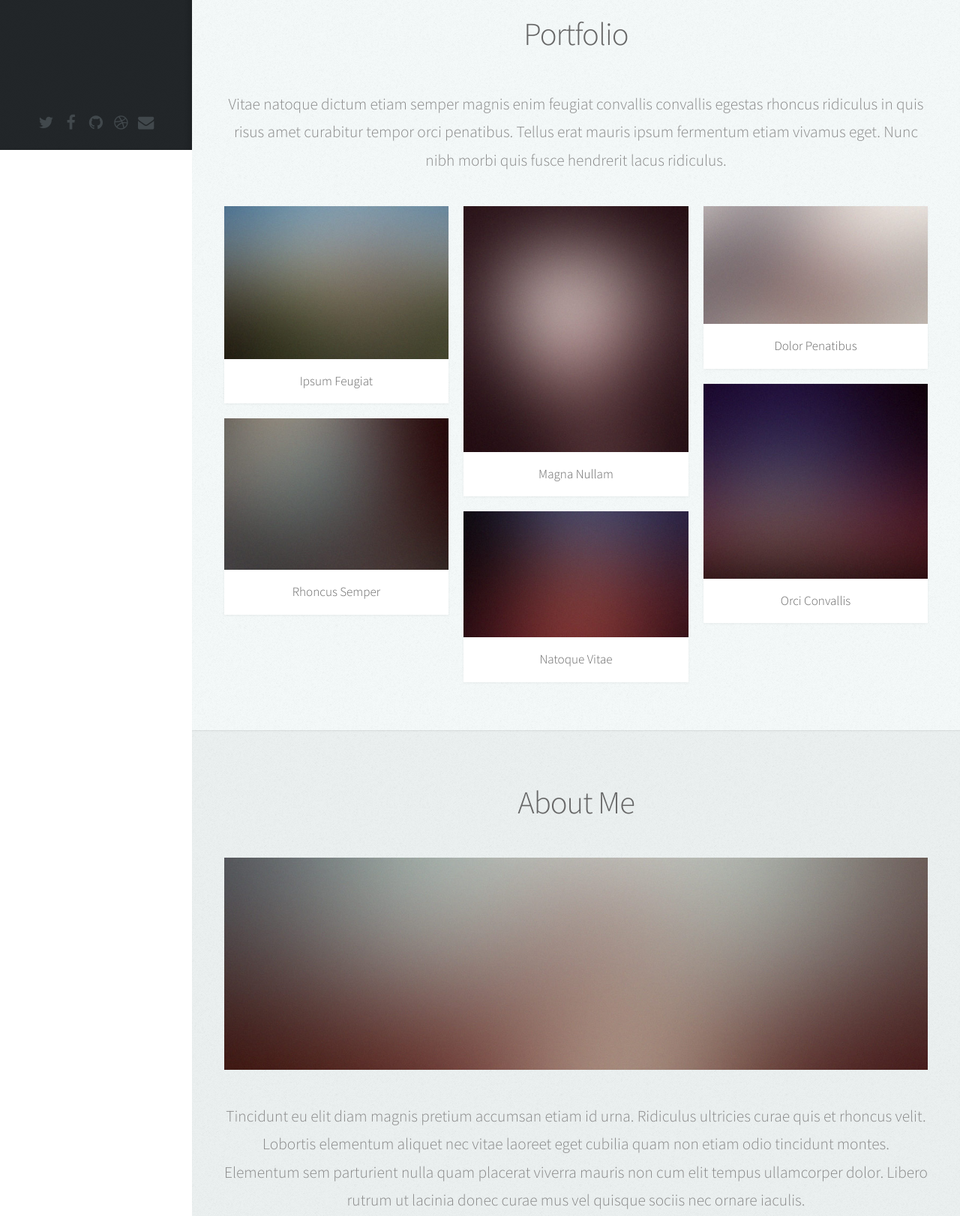
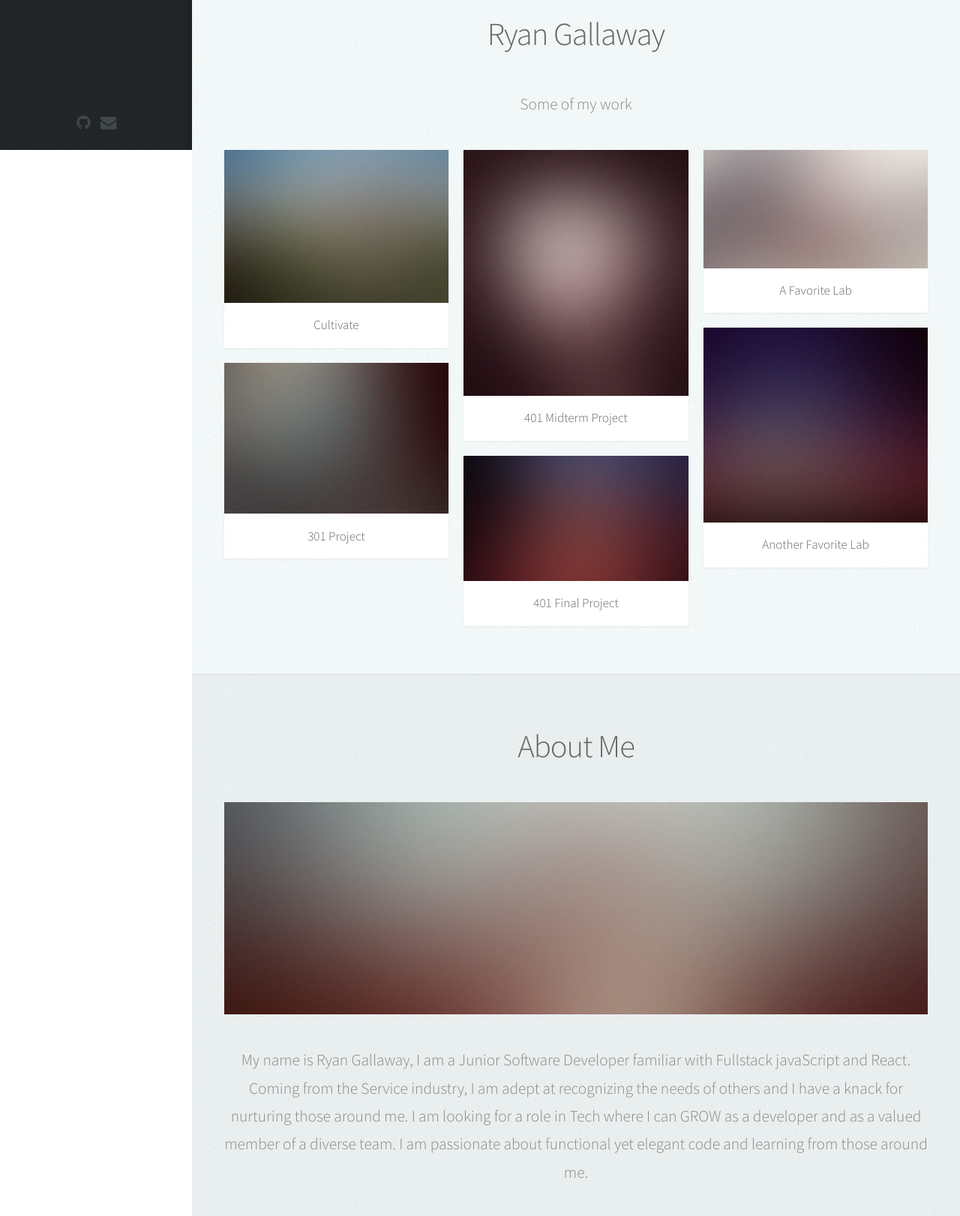
Before and after one commit to rkgallaway/portfolio-301d81, a website: page public/index.html in a window 1280 px wide. Shown: the part 600-2222 px from the top of the page at 75% size. Drawn offline with Linux system fonts and the light colour scheme; files whose address does not match are found by name.

Commit message:
some work done to satisfy lab-04

```diff
--- a/public/index.html
+++ b/public/index.html
@@ -28,8 +28,8 @@
 					<!-- Logo -->
 						<div id="logo">
 							<span class="image avatar48"><img src="images/avatar.jpg" alt="" /></span>
-							<h1 id="title">Jane Doe</h1>
-							<p>Hyperspace Engineer</p>
+							<h1 id="title">Ryan Gallaway</h1>
+							<p>Software Developer</p>
 						</div>
 
 					<!-- Nav -->
@@ -48,11 +48,11 @@
 
 					<!-- Social Icons -->
 						<ul class="icons">
-							<li><a href="#" class="icon fa-twitter"><span class="label">Twitter</span></a></li>
-							<li><a href="#" class="icon fa-facebook"><span class="label">Facebook</span></a></li>
-							<li><a href="#" class="icon fa-github"><span class="label">Github</span></a></li>
-							<li><a href="#" class="icon fa-dribbble"><span class="label">Dribbble</span></a></li>
-							<li><a href="#" class="icon fa-envelope"><span class="label">Email</span></a></li>
+							<!-- <li><a href="#" class="icon fa-twitter"><span class="label">Twitter</span></a></li> -->
+							<!-- <li><a href="#" class="icon fa-facebook"><span class="label">Facebook</span></a></li> -->
+							<li><a href="https://github.com/rkgallaway" target="blank" class="icon fa-github"><span class="label">Github</span></a></li>
+							<!-- <li><a href="#" class="icon fa-dribbble"><span class="label">Dribbble</span></a></li> -->
+							<li><a href="mailto:rkgallaway@msn.com" target="blank" class="icon fa-envelope"><span class="label">Email</span></a></li>
 						</ul>
 
 				</div>
@@ -74,7 +74,7 @@
 							</header>
 
 							<footer>
-								<a href="#portfolio" class="button scrolly">Magna Aliquam</a>
+								<a href="#portfolio" class="button scrolly">Projects</a>
 							</footer>
 
 						</div>
@@ -85,40 +85,37 @@
 						<div class="container">
 
 							<header>
-								<h2>Portfolio</h2>
+								<h2>Ryan Gallaway</h2>
 							</header>
 
-							<p>Vitae natoque dictum etiam semper magnis enim feugiat convallis convallis
-							egestas rhoncus ridiculus in quis risus amet curabitur tempor orci penatibus.
-							Tellus erat mauris ipsum fermentum etiam vivamus eget. Nunc nibh morbi quis
-							fusce hendrerit lacus ridiculus.</p>
+							<p>Some of my work</p>
 
 							<div class="row">
 								<div class="col-4 col-12-mobile">
 									<article class="item">
-										<a href="#" class="image fit"><img src="images/pic02.jpg" alt="" /></a>
+										<a href="https://michaelageorge.github.io/Cultivate" target="blank" class="image fit"><img src="images/pic02.jpg" alt="" /></a>
 										<header>
-											<h3>Ipsum Feugiat</h3>
+											<h3>Cultivate</h3>
 										</header>
 									</article>
 									<article class="item">
-										<a href="#" class="image fit"><img src="images/pic03.jpg" alt="" /></a>
+										<a href="#" target="blank" class="image fit"><img src="images/pic03.jpg" alt="" /></a>
 										<header>
-											<h3>Rhoncus Semper</h3>
+											<h3>301 Project</h3>
 										</header>
 									</article>
 								</div>
 								<div class="col-4 col-12-mobile">
 									<article class="item">
-										<a href="#" class="image fit"><img src="images/pic04.jpg" alt="" /></a>
+										<a href="#" target="blank" class="image fit"><img src="images/pic04.jpg" alt="" /></a>
 										<header>
-											<h3>Magna Nullam</h3>
+											<h3>401 Midterm Project</h3>
 										</header>
 									</article>
 									<article class="item">
 										<a href="#" class="image fit"><img src="images/pic05.jpg" alt="" /></a>
 										<header>
-											<h3>Natoque Vitae</h3>
+											<h3>401 Final Project</h3>
 										</header>
 									</article>
 								</div>
@@ -126,13 +123,13 @@
 									<article class="item">
 										<a href="#" class="image fit"><img src="images/pic06.jpg" alt="" /></a>
 										<header>
-											<h3>Dolor Penatibus</h3>
+											<h3>A Favorite Lab</h3>
 										</header>
 									</article>
 									<article class="item">
 										<a href="#" class="image fit"><img src="images/pic07.jpg" alt="" /></a>
 										<header>
-											<h3>Orci Convallis</h3>
+											<h3>Another Favorite Lab</h3>
 										</header>
 									</article>
 								</div>
@@ -151,12 +148,7 @@
 
 							<a href="#" class="image featured"><img src="images/pic08.jpg" alt="" /></a>
 
-							<p>Tincidunt eu elit diam magnis pretium accumsan etiam id urna. Ridiculus
-							ultricies curae quis et rhoncus velit. Lobortis elementum aliquet nec vitae
-							laoreet eget cubilia quam non etiam odio tincidunt montes. Elementum sem
-							parturient nulla quam placerat viverra mauris non cum elit tempus ullamcorper
-							dolor. Libero rutrum ut lacinia donec curae mus vel quisque sociis nec
-							ornare iaculis.</p>
+							<p>My name is Ryan Gallaway, I am a Junior Software Developer familiar with Fullstack javaScript and React.  Coming from the Service industry, I am adept at recognizing the needs of others and I have a knack for nurturing those around me.  I am looking for a role in Tech where I can GROW as a developer and as a valued member of a diverse team.  I am passionate about functional yet elegant code and learning from those around me.</p>
 
 						</div>
 					</section>
@@ -169,10 +161,7 @@
 								<h2>Contact</h2>
 							</header>
 
-							<p>Elementum sem parturient nulla quam placerat viverra
-							mauris non cum elit tempus ullamcorper dolor. Libero rutrum ut lacinia
-							donec curae mus. Eleifend id porttitor ac ultricies lobortis sem nunc
-							orci ridiculus faucibus a consectetur. Porttitor curae mauris urna mi dolor.</p>
+							<p>Interested in more of my work and talent?  Please reach out.</p>
 
 							<form method="post" action="#">
 								<div class="row">
```
Also changed, not shown: README.md, 1 other file.
